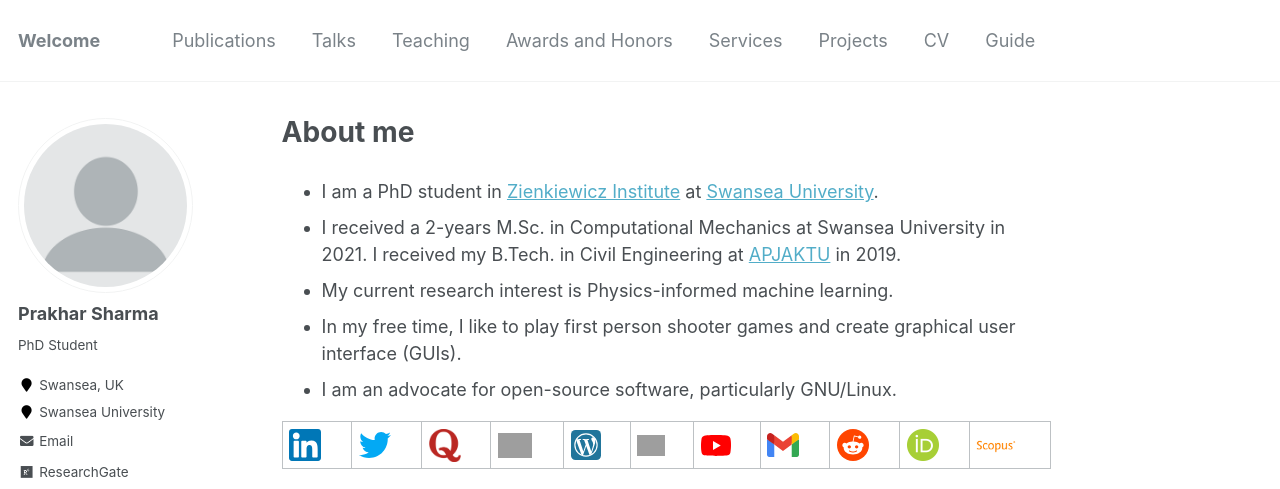
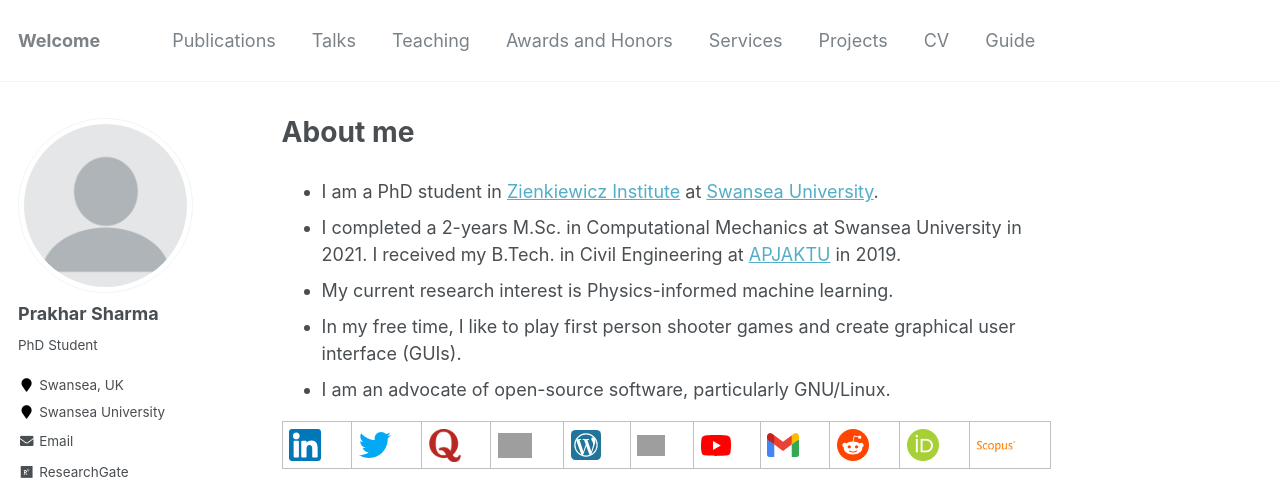
Before and after one commit to praksharma/praksharma.github.io, a Jekyll site: the page built from _pages/about.md, in a window 1280 px wide. Shown: the top 489 px of the page. Built offline with Jekyll 4.4.1, drawn with Linux system fonts in a browser that asks for light colours; some web fonts are replaced; grey boxes are pictures that could not be loaded.

Commit message:
about changes

```diff
--- a/_pages/about.md
+++ b/_pages/about.md
@@ -9,9 +9,9 @@ redirect_from:
 ---
 
 * I am a PhD student in [Zienkiewicz Institute](https://www.swansea.ac.uk/science-and-engineering/research/zienkiewicz-institute-for-modelling-data-ai/) at [Swansea University](https://www.swansea.ac.uk/).
-* I received a 2-years M.Sc. in Computational Mechanics at Swansea University in 2021. I received my B.Tech. in Civil Engineering at [APJAKTU](https://aktu.ac.in/) in 2019.
+* I completed a 2-years M.Sc. in Computational Mechanics at Swansea University in 2021. I received my B.Tech. in Civil Engineering at [APJAKTU](https://aktu.ac.in/) in 2019.
 * My current research interest is Physics-informed machine learning.
 * In my free time, I like to play first person shooter games and create graphical user interface (GUIs).
-* I am an advocate for open-source software, particularly GNU/Linux.
+* I am an advocate of open-source software, particularly GNU/Linux.
 
 | [<img src="Asset/Linkedin.svg" alt="Linkedin Logo" width="32">](https://www.linkedin.com/in/prak-sharma/) | [<img src="Asset/Twitter.svg" alt="Twitter Logo" width="32">](https://twitter.com/prakhar962) | [<img src="Asset/quora.png" alt="quora logo" width="32">](https://www.quora.com/profile/Prakhar-Sharma-290)| [<img src="https://cdn.svgporn.com/logos/github-icon.svg" alt="Github logo" width="34">](https://github.com/praksharma) | [<img src="Asset/wordpress.svg" alt="wordpress Logo" width="30">](https://prakhar962.wordpress.com/) | [<img src="https://cdn.svgporn.com/logos/stackoverflow-icon.svg" alt="Stackoverflow Logo" width="28">](https://stackoverflow.com/users/14598633/prakhar-sharma) | [<img src="Asset/youtube.svg" alt="youtube Logo" width="30">](https://www.youtube.com/@wonder_hd) | [<img src="Asset/gmail.svg" alt="Gmail logo" width="32">](mailto:prakhars962@gmail.com)| [<img src="Asset/reddit.svg" alt="reddit logo" width="32">](https://www.reddit.com/user/Captain-Thor)| [<img src="Asset/ORCID.svg.png" alt="orcid logo" width="32">](https://orcid.org/my-orcid?orcid=0000-0002-7635-1857) | [<img src="Asset/Scopus.png" alt="scopus logo" width="40">](https://www.scopus.com/authid/detail.uri?authorId=57693143700)|
```
